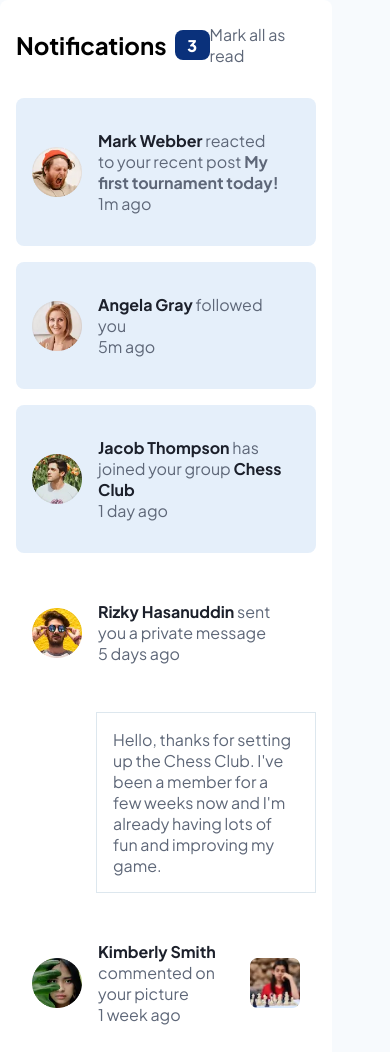
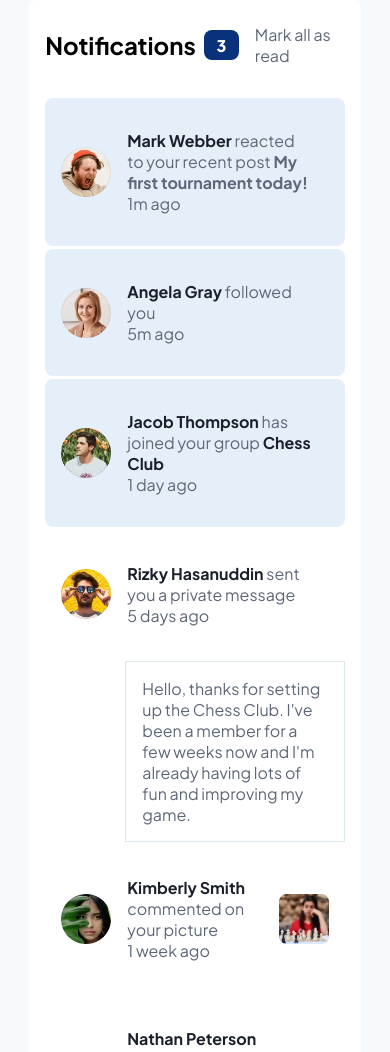
Before and after one commit to Paul-py/notifications-page-main, a plain HTML site: page index.html in a window 390 px wide. Shown: the top 1052 px of the page. Drawn offline with Linux system fonts and the light colour scheme.

Commit message:
new responsive css changes

```diff
--- a/Index.css
+++ b/Index.css
@@ -23,6 +23,7 @@ body{
     display: flex;
     justify-content: center;
     flex-direction: column;
+    align-items: center;
 }
 
 .container{
@@ -141,3 +142,38 @@ strong:hover{
         max-width: 85%;
     }
 }
+
+@media screen and (max-width: 375px){
+    .container{
+        width: 85%;
+    }
+
+    header{
+        gap: 1rem;
+    }
+    body{
+        gap: 1rem;
+    }
+}
+
+@media screen and (max-width: 390px){
+    header{
+        gap: 1rem;
+    }
+
+    body{
+        gap: 1rem;
+    }
+    main{
+        gap: .2rem;
+    }
+}
+
+@media screen and (max-width: 430px){
+    main{
+        gap: .2rem;
+    }
+    body{
+        gap: 1rem;
+    }
+}
```
